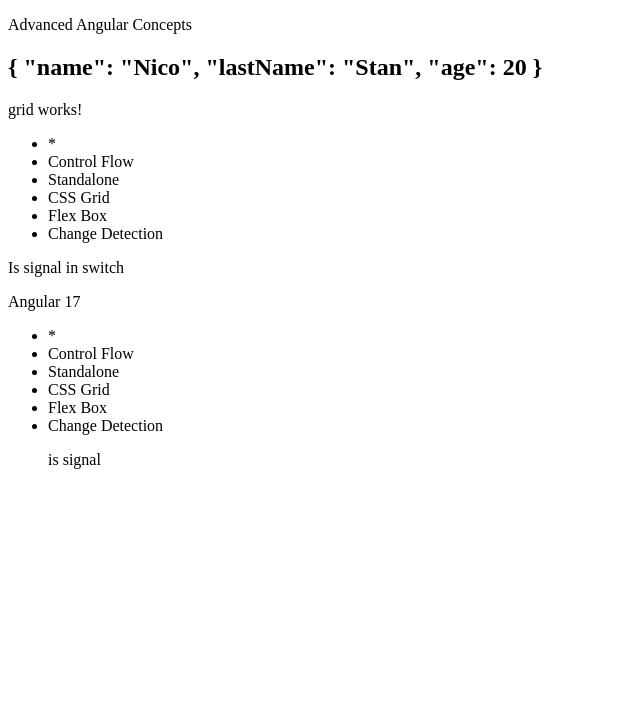
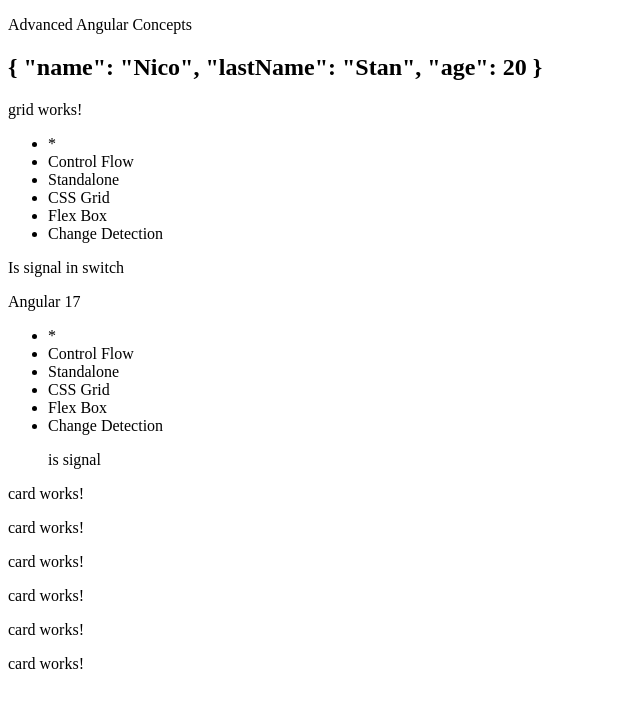
Before and after one commit to CristianSifuentes/angular-sketsh, an Angular app: page / in a window 1280 px wide. Shown: the top 708 px of the page, without its empty margins (0-640 px from the left). Built offline with nearby package versions, Linux system fonts and the light colour scheme.

Commit message:
Add card component and modify grid for display card component using @for (new control flow angular > 17)

```diff
--- /dev/null
+++ b/src/app/components/card/card.html
@@ -0,0 +1 @@
+<p>card works!</p>
--- a/src/app/components/grid/grid.html
+++ b/src/app/components/grid/grid.html
@@ -60,3 +60,10 @@
     </p>
  </ul>
 </section>
+
+
+@for (item of concepts; track $index) {
+
+   <app-card></app-card>
+
+}
--- a/src/app/components/grid/grid.ts
+++ b/src/app/components/grid/grid.ts
@@ -1,5 +1,6 @@
 import { CommonModule, NgFor, JsonPipe, NgIf, NgSwitch, NgSwitchCase, NgSwitchDefault } from '@angular/common';
 import { Component } from '@angular/core';
+import { Card } from "../card/card";
 
 /* Tier 1 los que usas todo el tiempo */
 /*
@@ -27,7 +28,7 @@ Tengo que volver aqui para poder analizar cada 1 (es posible que algun nombre o
 
 @Component({
   selector: 'app-grid',
-  imports: [NgFor, JsonPipe, NgIf, NgSwitch, NgSwitchCase, NgSwitchDefault],
+  imports: [NgFor, JsonPipe, NgIf, NgSwitch, NgSwitchCase, NgSwitchDefault, Card],
   templateUrl: './grid.html',
   styleUrl: './grid.scss',
 })
```
Also changed, not shown: src/app/components/card/card.ts (added, +9 -0 lines), src/app/components/card/card.scss (added).
